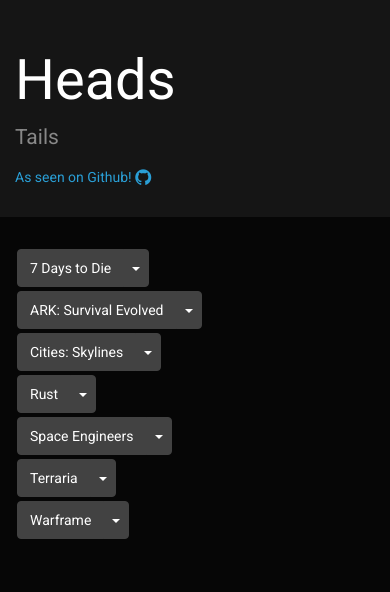
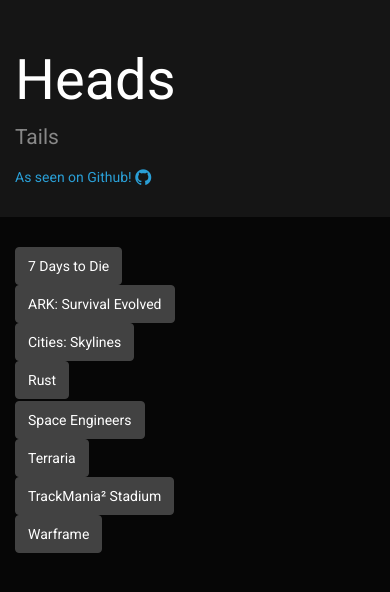
Before and after one commit to XDRosenheim/PHP-SQL-Games-List, a PHP site: page / in a window 390 px wide. Shown: the top 592 px of the page. Run offline with PHP 8.4, Linux system fonts and the light colour scheme.

Commit message:
Spacing. And new button...
btn-group is weird on mobile.

```diff
--- a/css/style.css
+++ b/css/style.css
@@ -1,4 +1,7 @@
 /* BOOTSTRAP OVERRIDES */
-.btn-group {
-    margin: 2px;
+.row {
+    margin-bottom: 2px;
 }
+.row:last-child {
+    margin-bottom: 0px;
+}
--- a/index.php
+++ b/index.php
@@ -1,4 +1,5 @@
 <?php
+  // 0,      1,        2,         3,              4,           5
   // "NAME", STEAM ID, Workshop?, official wiki?, "wiki-link", sub-reddit (If non, leave blank)
 
   $gamesList = [
@@ -7,8 +8,9 @@
     array("Warframe", 230410, false, false, "https://warframe.wikia.com/wiki/WARFRAME_Wiki", "Warframe"),
     array("7 Days to Die", 251570, false, true, "https://7daystodie.gamepedia.com/7_Days_to_Die_Wiki", "7daystodie"),
     array("Space Engineers", 244850, true, true, "https://www.spaceengineerswiki.com/Main_Page", "spaceengineers"),
-      array("Cities: Skylines", 255710, true, true, "http://www.skylineswiki.com/Cities:_Skylines_Wiki", "citiesskylines"),
-    array("ARK: Survival Evolved", 346110, true, true, "https://ark.gamepedia.com/ARK:_Survival_Evolved_Wiki", "playark")
+    array("Cities: Skylines", 255710, true, true, "http://www.skylineswiki.com/Cities:_Skylines_Wiki", "citiesskylines"),
+    array("ARK: Survival Evolved", 346110, true, true, "https://ark.gamepedia.com/ARK:_Survival_Evolved_Wiki", "playark"),
+    array("TrackMania&#178; Stadium", 232910, true, true, "", "TrackMania")
   ];
   sort($gamesList);
   $gamesListLength = count($gamesList);
@@ -36,17 +38,25 @@
           print "<div class='row'>";
           $newRow = false;
         }
-        if ( $gamesList[$i][3] ) {
+
+        print "<div class='col-md-3'>";
+        print "<div class='btn-group btn-block'><button class='btn btn-default col-sm-11 dropdown-toggle' data-toggle='dropdown'>" . $gamesList[$i][0] . "</button>";
+        //print "<button class='btn btn-default col-sm-1 ><span class='caret'></span></button>";
+        print "<ul class='dropdown-menu btn-block' role='menu'>";
+
+
+        if ( $gamesList[$i][3] == true ) {
           $wikiString = "Official wiki";
+        }
+        elseif ( $gamesList[$i][4] == "" ) {
+
         } else {
           $wikiString = "Fanmade wiki";
         };
-        print "<div class='col-md-3'>";
-        print "<div class='btn-group btn-block'><button class='btn btn-default col-sm-11'>" . $gamesList[$i][0] . "</button>";
-        print "<button class='btn btn-default col-sm-1 dropdown-toggle' data-toggle='dropdown'><span class='caret'></span></button>";
-        print "<ul class='dropdown-menu btn-block' role='menu'>";
-        print "<li class='dropdown-header'>" . $wikiString . "</li>";
-        print "<li><a href='" . $gamesList[$i][4] . "'>Wiki</a></li>";
+        print "<li class='dropdown-header'>Wiki</li>";
+        print "<li><a href='" . $gamesList[$i][4] . "'>" . $wikiString . "</a></li>";
+
+
         print "<li class='divider'></li><li class='dropdown-header'>Steam links</li>";
         print "<li><a href='https://store.steampowered.com/app/" . $gamesList[$i][1] . "'>Store</a></li>";
         print "<li><a href='https://steamcommunity.com/app/" . $gamesList[$i][1] . "'>Community</a></li>";
```
